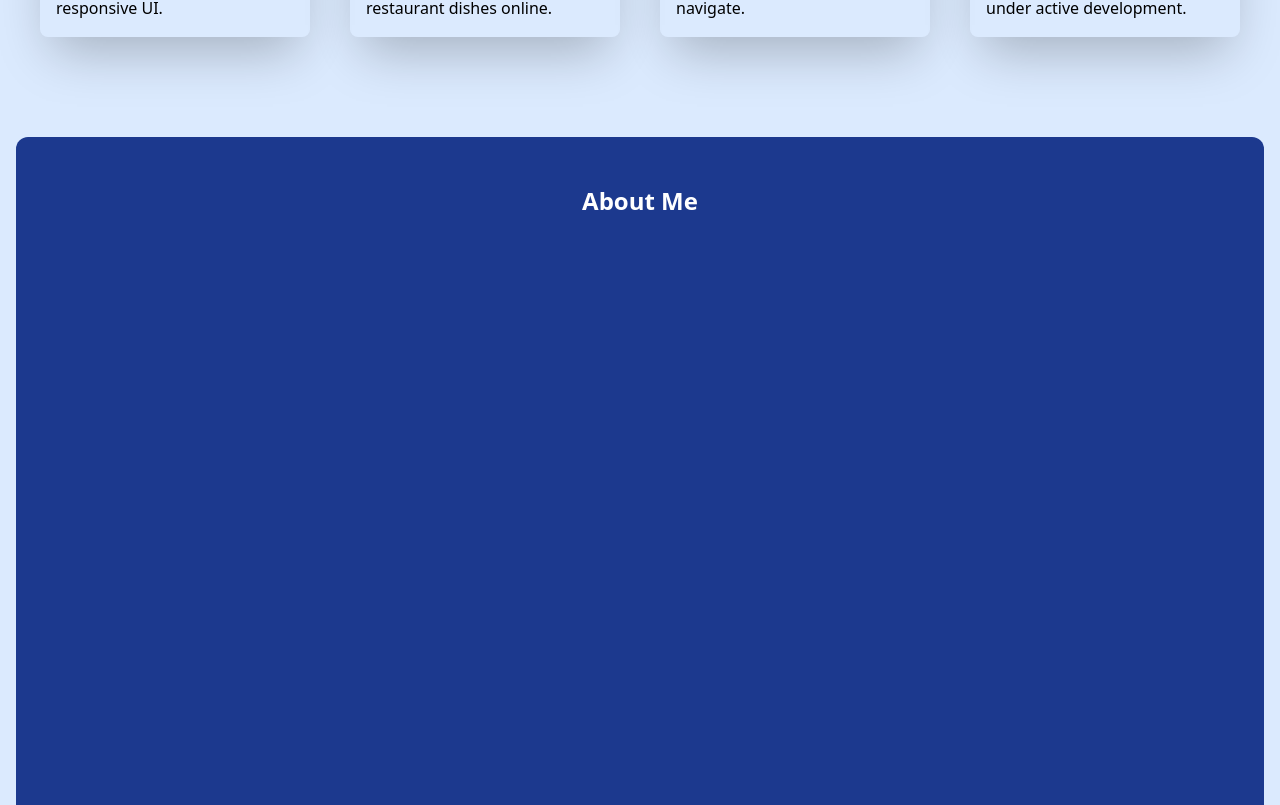
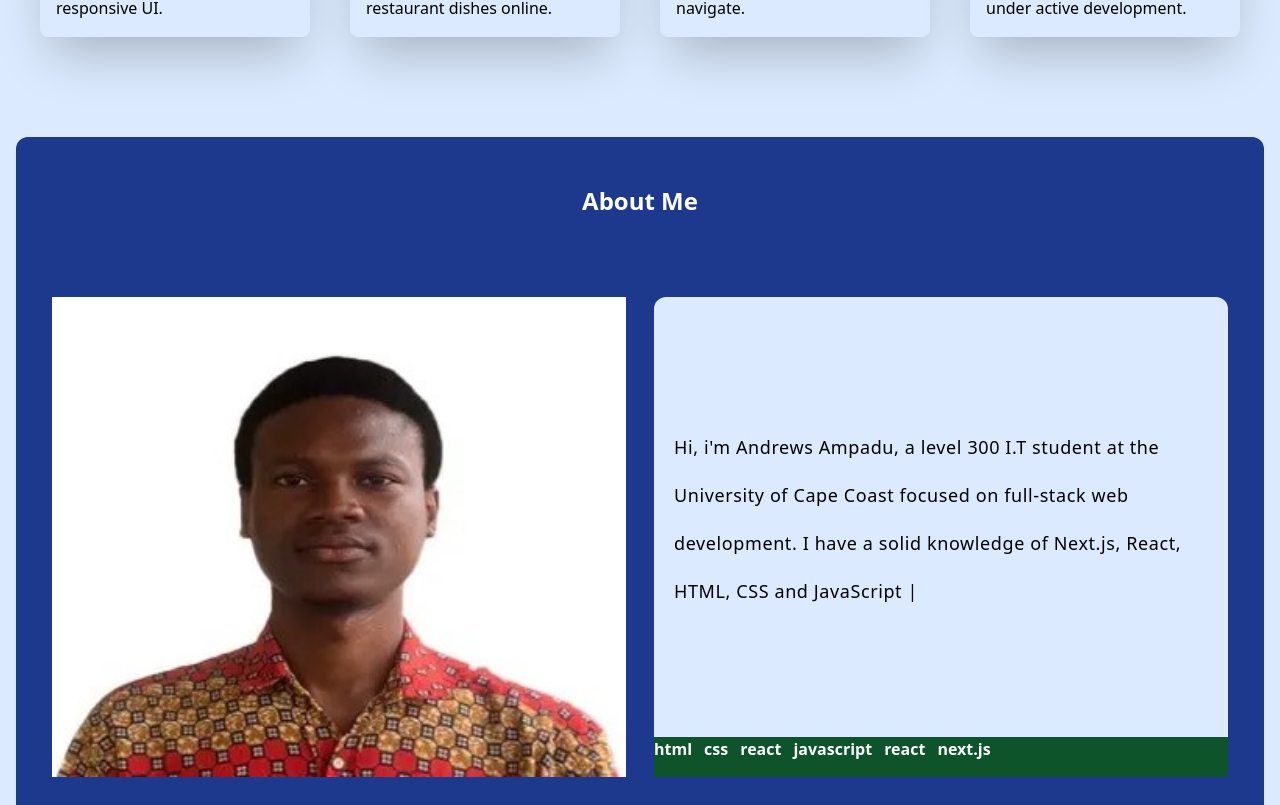
Before and after one commit to Xxecond/ANDREWSAMPADU, a Next.js app: page / in a window 1280 px wide. Shown: the part 1775-2580 px from the top of the page. Built offline with nearby package versions, Linux system fonts and the light colour scheme.

Commit message:
project update

```diff
--- a/package.json
+++ b/package.json
@@ -9,6 +9,7 @@
   },
   "dependencies": {
     "@heroicons/react": "^2.2.0",
+    "framer-motion": "^12.23.22",
     "next": "15.5.3",
     "nodemailer": "^7.0.6",
     "react": "19.1.0",
--- a/src/app/about.jsx
+++ b/src/app/about.jsx
@@ -1,10 +1,120 @@
+"use client";
+import { useEffect, useRef,useState } from "react";
+import Image from "next/image";
+//import {SiNextdot.js, SiReact, SiHtml5, SiJavascript} from react-icons/ai;
+const aboutText = `Hi, i'm Andrews Ampadu, a level 300 I.T student
+     at the University of Cape Coast focused on
+     full-stack web development. I have a solid knowledge of Next.js,
+       React, HTML, CSS and JavaScript and  experience with Git/Github
+      for version control. Alongside coding, i also use Adobe Photoshop for UI designs
+      and creative assets, giving me both developer and designer perspectives.
+       i specialize in scalable, user-friendly applications and adapt quickly
+        to modern frameworks and backend technologies.
+    `
 
-export default function About (){
-    return(
-    <div id="contact" className="px-4 py-9 w-full bg-blue-100 justify-center">
-      <div className="flex items-center min-h-dvh bg-blue-900 p-9 rounded-xl relative">
-      <h1  className="absolute top-12 left-1/2 -translate-x-1/2 text-white
-       text-xl md:text-2xl font-bold">About Me</h1>
+function Typewriter({ fullText }) {
+  const ref = useRef(null);
+  const [inView, setInView] = useState(false);
+  const [text, setText] = useState("");
+
+  useEffect(() => {
+    const observer = new IntersectionObserver((entries) => {
+      entries.forEach((entry) => {
+        if (entry.isIntersecting) setInView(true);
+      });
+    });
+    if (ref.current) observer.observe(ref.current);
+    return () => observer.disconnect();
+  }, []);
+
+  useEffect(() => {
+    if (inView && text.length < fullText.length) {
+      const timeout = setTimeout(() => {
+        setText(fullText.slice(0, text.length + 1));
+      }, 30);
+      return () => clearTimeout(timeout);
+    }
+  }, [inView, text, fullText]);
+
+  return (
+    <span ref={ref} className="text-lg leading-relaxed">
+      {text}
+      <span className="animate-pulse">|</span>
+    </span>
+  );
+}
+
+export default function About() {
+const leftBox = useRef(null);
+const rightBox = useRef(null);
+
+useEffect(()=>{
+if(!leftBox.current || !rightBox.current) return;
+
+const observer = new IntersectionObserver((entries)=>{
+
+  entries.forEach((entry)=>{
+    if(!entry.target) return;
+    const el = entry.target.classList;
+    if(entry.isIntersecting){
+      el.add("translate-x-0", "opacity-50");
+      el.remove("-translate-x-64", "translate-x-64", "opacity-0");
+
+    setTimeout(()=>{
+      el.add("opacity-100");
+      el.remove( "opacity-50");
+    }, 600);
+  } else {
+    if(entry.target === leftBox.current){
+      el.add("-translate-x-64", "opacity-0");
+      el.remove("translate-x-0", "opacity-50", "opacity-100");
+    }else if(entry.target === rightBox.current){
+      el.add("translate-x-64", "opacity-0");
+      el.remove("translate-x-0", "opacity-50", "opacity-100");
+    }
+  }
+});
+});
+observer.observe(leftBox.current);
+observer.observe(rightBox.current);
+
+return () =>observer.disconnect();
+}, []);
+
+const Stacks =["html", "css", "react", "javascript", "react", "next.js"];
+
+return (
+    <section id="about" className="px-4 py-9 w-full bg-blue-100 justify-center">
+      <main className=" overflow-x-hidden flex p-9 gap-7 items-center min-h-dvh bg-blue-900
+      rounded-xl relative">
+      <h1  className="absolute top-12 left-1/2 -translate-x-1/2 text-white text-xl md:text-2xl font-black">About Me</h1>
+<div ref={leftBox} className="hidden md:block w-1/2 h-120 bg-red-900 rounded-xl
+ transition-transform transition-opacity -translate-x-64 opacity-0 duration-600" >
+  <Image
+  src="/assets/Pic.jpg"
+  alt="aboutMePic"
+  fill
+  />
+ </div>
+<div ref={rightBox}
+  className="pb-10 flex justify-center items-center relative h-150 md:h-120 md:w-1/2 bg-blue-100 rounded-xl
+   transition-transform transition-opacity translate-x-64
+   opacity-0 duration-700"
+>
+  <p className=" text-left px-5 py-3 md:text-xl lg:text-2xl
+  leading-loose tracking-widest
+  md:leading-tight md:tracking-tight
+  lg:leading-relaxed lg:tracking-tight
+   xl:leading-loose xl:tracking-wide"
+  > <Typewriter fullText={aboutText} /> </p>
+       <ul className="absolute bottom-0  w-full bg-green-900 h-10 text-white flex space-x-3">
+        {Stacks.map((item, index)=>(
+          <li key={index} className="text-white font-bold">
+            {item}</li>
+        ))}
+       </ul>
   </div>
-  </div>
-    )}
+</main>
+</section>
+  )
+}
--- a/src/app/components/footer.js
+++ b/src/app/components/footer.js
@@ -0,0 +1,7 @@
+export default function Footer(){
+    return(
+        <footer className="h-50 bg-blue-900">
+
+        </footer>
+    )
+}
--- a/src/app/contact.jsx
+++ b/src/app/contact.jsx
@@ -66,7 +66,7 @@ export default function ContactForm() {
             <p className="text-white -translate-y-20 mt-3"><CheckCircleIcon className="h-4 w-4 mr-3 inline-block" />Drop your message and i'll respond within 24 hours</p>
             <div className="flex bg-white/10 w-[70%] items-center p-4 rounded-lg justify-between relative">
                 <Image
-                    src= "/assets/PIC.webp"
+                    src= "/assets/PIC.jpg"
     alt="Andrews profile pic"
    width={70}
    height={70}
@@ -75,7 +75,7 @@ export default function ContactForm() {
                 <p className="text-sm text-white font-semibold tracking-wider absolute left-25 top-1/2 -translate-y-1/2 ">
                 Andrews<span className="block font-thin tracking-tighter text-xs">Developer</span>
                 </p>
-                <button className="flex-shrink-0 bg-green-600 text-sm py-3 text-white rounded-2xl px-4">whatApp<ChatBubbleOvalLeftIcon className="h-5 w-5 inline-block" /></button>
+                <button className=" hidden lg:block flex-shrink-0 bg-green-600 text-sm py-3 text-white rounded-2xl px-4">whatApp<ChatBubbleOvalLeftIcon className="h-5 w-5 inline-block" /></button>
             </div>
             </article>
             <form
--- a/src/app/page.js
+++ b/src/app/page.js
@@ -1,18 +1,22 @@
 import Front from "./home";
 import Header from "./components/header";
+import Footer from "./components/Footer"
 import Projects from "./projects";
 import About from "./about";
 import ContactForm from "./contact";
+import Try from "./try";
 export default function Home() {
 
   return (
     <div>
       <main >
-        <Header />
+       <Header />
         <Front />
         <Projects />
         <About />
         <ContactForm />
+        <Footer />
+    {/*<Try />*/}
       </main>
     </div>
   );
--- /dev/null
+++ b/src/app/try.jsx
@@ -0,0 +1,96 @@
+
+"use client";
+{/*"use client";
+import { motion } from "framer-motion";
+
+export default function Try() {
+  const variants = {
+    hiddenLeft: { x: "-100%", opacity: 0 },
+    hiddenRight: { x: "100%", opacity: 0 },
+    visible: {
+      x: 0,
+      opacity: [0, 0.5, 1],
+      transition: { x: { duration: 0.6 }, opacity: { duration: 0.6, times: [0, 0.5, 1] } },
+    },
+  };
+
+  return (
+    <section className="bg-black min-h-680 flex justify-center items-center">
+      <div className="flex gap-8">
+        <motion.div
+          className="bg-blue-500 h-80 w-60"
+          variants={variants}
+          initial="hiddenLeft"
+          whileInView="visible"
+          viewport={{ once: false, amount: 0.5 }}
+        />
+        <motion.div
+          className="bg-red-500 h-80 w-60"
+          variants={variants}
+          initial="hiddenRight"
+          whileInView="visible"
+          viewport={{ once: false, amount: 0.5 }}
+        />
+      </div>
+    </section>
+  );
+ */}
+
+import { useEffect, useRef } from "react";
+
+export default function Try() {
+  const rightRef = useRef(null);
+  const leftRef = useRef(null);
+
+  useEffect(() => {
+    if (!leftRef.current || !rightRef.current) return; // check actual DOM nodes
+
+    const observer = new IntersectionObserver((entries) => {
+        entries.forEach((entry) => {
+        if (!entry.target) return; // safety check
+        const el = entry.target.classList;
+        if (entry.isIntersecting) {
+          el.add("translate-x-0", "opacity-50");
+          el.remove("-translate-x-64", "translate-x-64", "opacity-0");
+           // Step 2: after slide duration, make fully visible
+          setTimeout(() => {
+            el.add("opacity-100");
+            el.remove("opacity-50");
+          }, 600); // match this to your duration
+        } else {
+          if (entry.target === leftRef.current) {
+            el.add("-translate-x-64", "opacity-0");
+             el.remove("translate-x-0", "opacity-50", "opacity-100");
+          } else if (entry.target === rightRef.current) {
+            el.add("translate-x-64", "opacity-0");
+            el.remove("translate-x-0", "opacity-50", "opacity-100");
+          }
+        }
+      });
+    });
+
+    observer.observe(leftRef.current);
+    observer.observe(rightRef.current);
+
+    return () => observer.disconnect();
+  }, []);
+
+  return (
+    <section className="bg-black  min-h-680 overflow-x-hidden">
+      <main className="flex justify-around bg-yellow-900 min-h-dvh items-center">
+        <div
+  ref={leftRef}
+  className="bg-blue-900 h-80 w-1/3 transition-transform transition-opacity
+             duration-600 -translate-x-64 opacity-0"
+></div>
+
+<div
+  ref={rightRef}
+  className="bg-red-900 h-80 w-1/3 transition-transform transition-opacity
+             duration-600  translate-x-64 opacity-0"
+></div>
+
+      </main>
+    </section>
+  );
+}
```
Also changed, not shown: public/assets/PIC.jpg (added), 1 other file (tests, documents, lock files or other folders).
